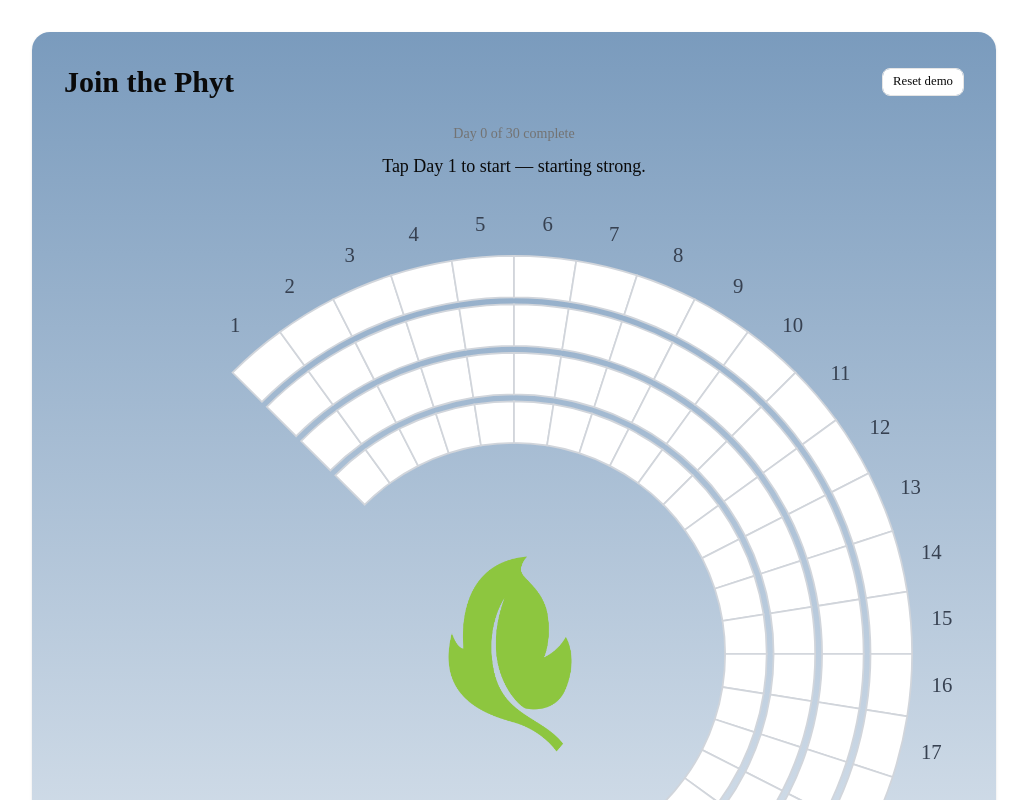
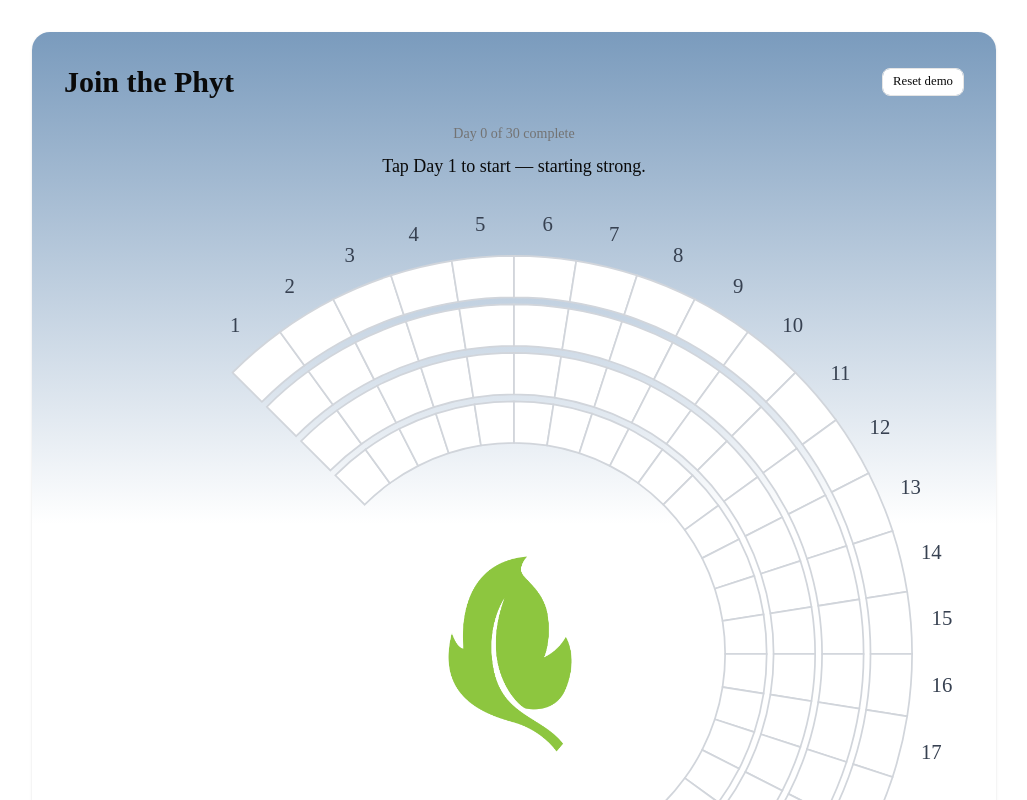
Before and after one commit to benbybee/phyt-30-day-habit-tracker, a Next.js app: page /tracker in a window 1280 px wide. Shown: the top 800 px of the page, without its empty margins (126-1153 px from the left). Built offline with nearby package versions, Linux system fonts and the light colour scheme.

Commit message:
style: gradient fades to white at ~top of leaf (40%)

```diff
--- a/src/app/tracker/page.tsx
+++ b/src/app/tracker/page.tsx
@@ -52,7 +52,7 @@ export default function TrackerPage() {
     <main
       className="max-w-6xl mx-auto my-8 p-8 rounded-2xl shadow-sm"
       style={{
-        background: 'linear-gradient(180deg, #7a9bbd 0%, #ffffff 100%)',
+        background: 'linear-gradient(180deg, #7a9bbd 0%, #ffffff 40%)',
       }}
     >
       <div className="flex items-center justify-between mb-6 flex-wrap gap-2">
```
